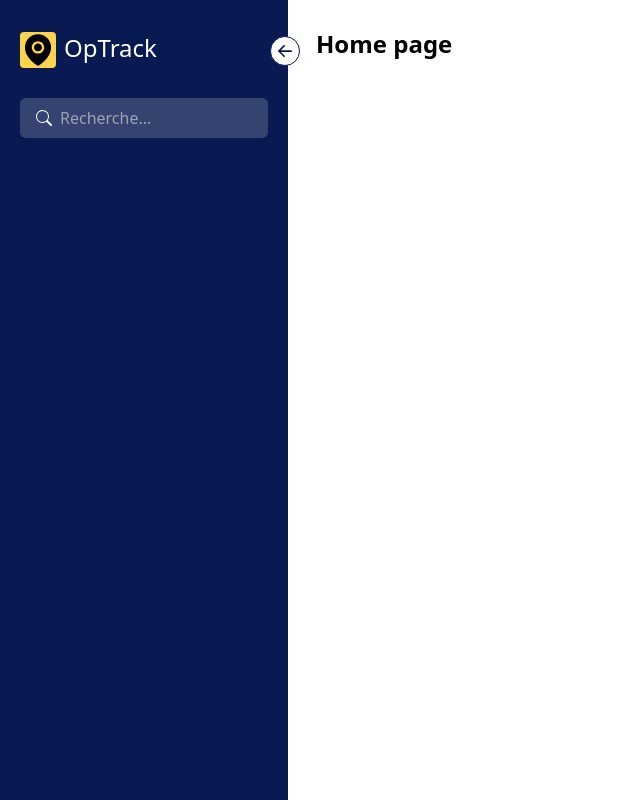
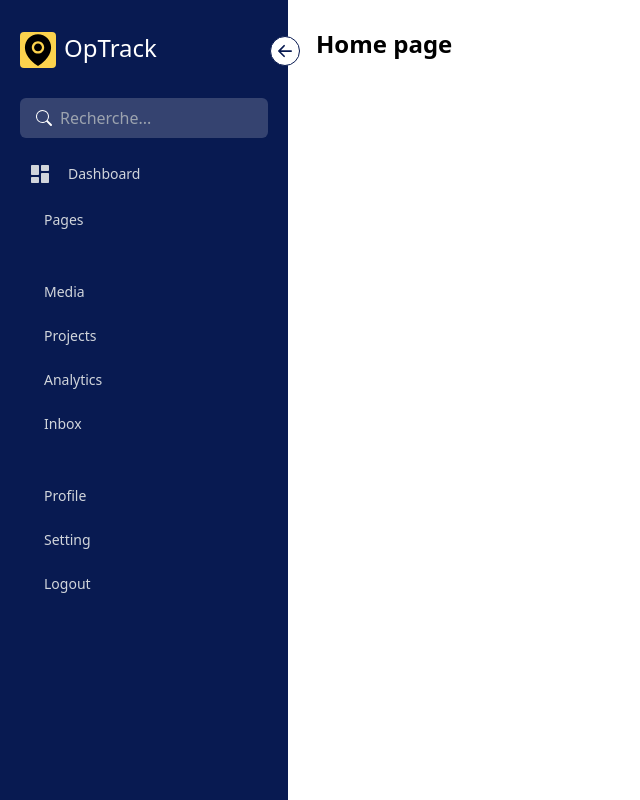
Before and after one commit to Banitongwa7/optrack, a Next.js app: page / in a window 1280 px wide. Shown: the whole page, without its empty margins (0-640 px from the left). Built offline with nearby package versions, Linux system fonts and the light colour scheme.

Commit message:
update page.js

```diff
--- a/src/app/page.js
+++ b/src/app/page.js
@@ -3,10 +3,30 @@ import { BsArrowLeftShort } from "react-icons/bs";
 import { useState } from "react";
 import {AiFillEnvironment} from "react-icons/ai"
 import { BsSearch } from "react-icons/bs";
+import {RiDashboardFill} from "react-icons/ri"
 
 
 export default function Home() {
   const [open, setOpen] = useState(true)
+  const Menus = [
+    {title: "Dashboard" , icon: <RiDashboardFill/>},
+    {title: "Pages"},
+    {title: "Media", spacing : true},
+    {
+      title: "Projects",
+      submenu: true,
+      submenuItems:  [
+        {title: "Project 1"},
+        {title: "Project 2"},
+        {title: "Project 3"},
+      ]
+    },
+    {title: "Analytics"},
+    {title: "Inbox"},
+    {title: "Profile", spacing : true},
+    {title: "Setting"},
+    {title: "Logout"}
+  ]
   return (
     <div className="flex ">
       <div className={`bg-dark-purple h-screen p-5 pt-8 relative duration-300 ${open ? "w-72" : "w-20"}`}>
@@ -20,6 +40,17 @@ export default function Home() {
           <BsSearch className={`text-white text-lg block float-left cursor-pointer ${open && "mr-2"}`}/>
           <input type="search" placeholder="Recherche..." className={`text-base bg-transparent w-full text-white focus:outline-none ${!open && "hidden"}`}/>
         </div>
+
+        <ul className="pt-2">
+          {Menus.map((menu, index) => (
+            <li key={index} className={`text-gray-300 text-sm flex items-center gap-x-4 cursor-pointer p-2 hover:bg-light-white rounded-md ${menu.spacing ? "mt-9" : "mt-2"}`}>
+              <span className="text-2xl block float-left">
+                {menu.icon}
+              </span>
+              <span className={`${!open && "hidden"} group-hover:block duration-300`}>{menu.title}</span>
+            </li>
+          ))}
+        </ul>
       </div>
 
 
```
